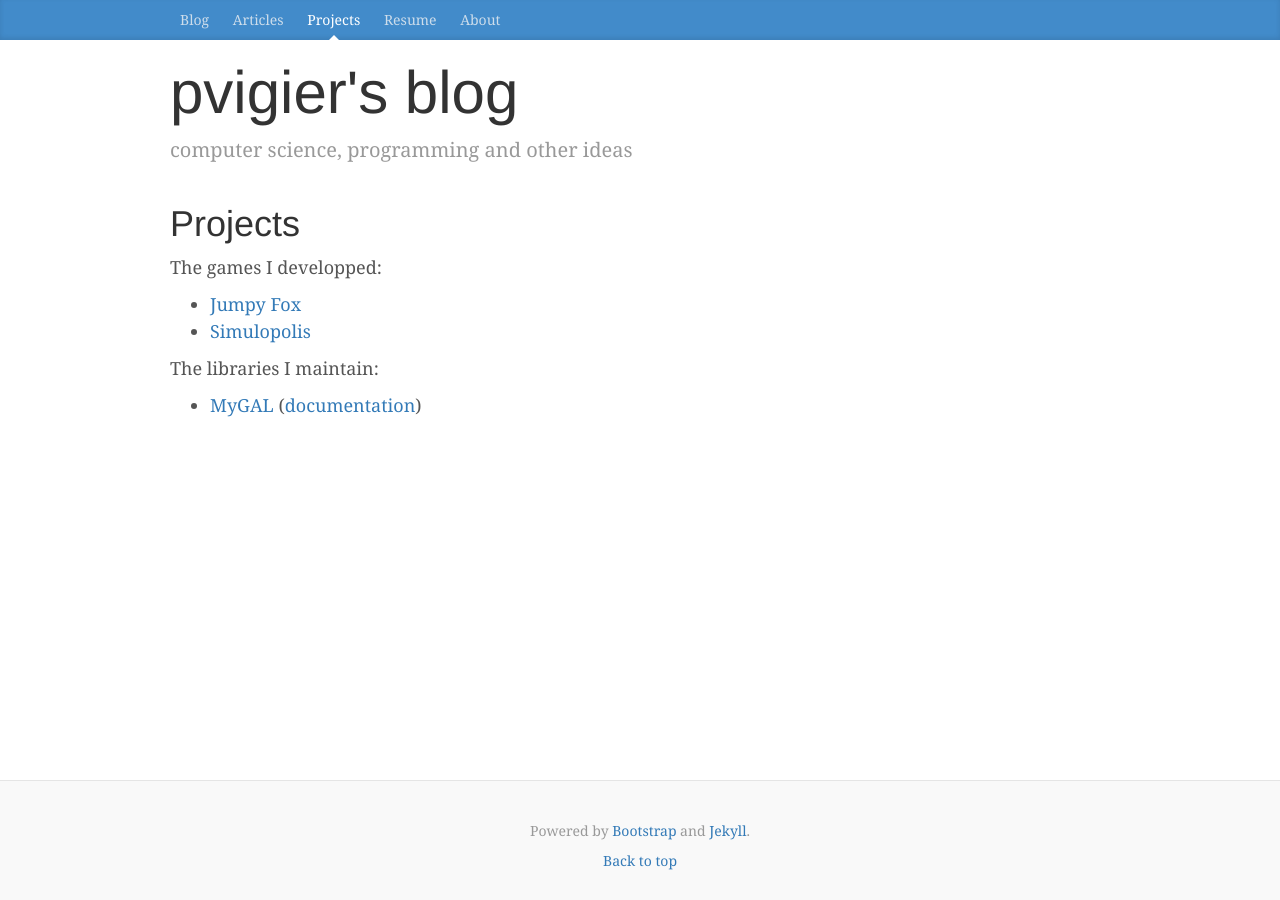
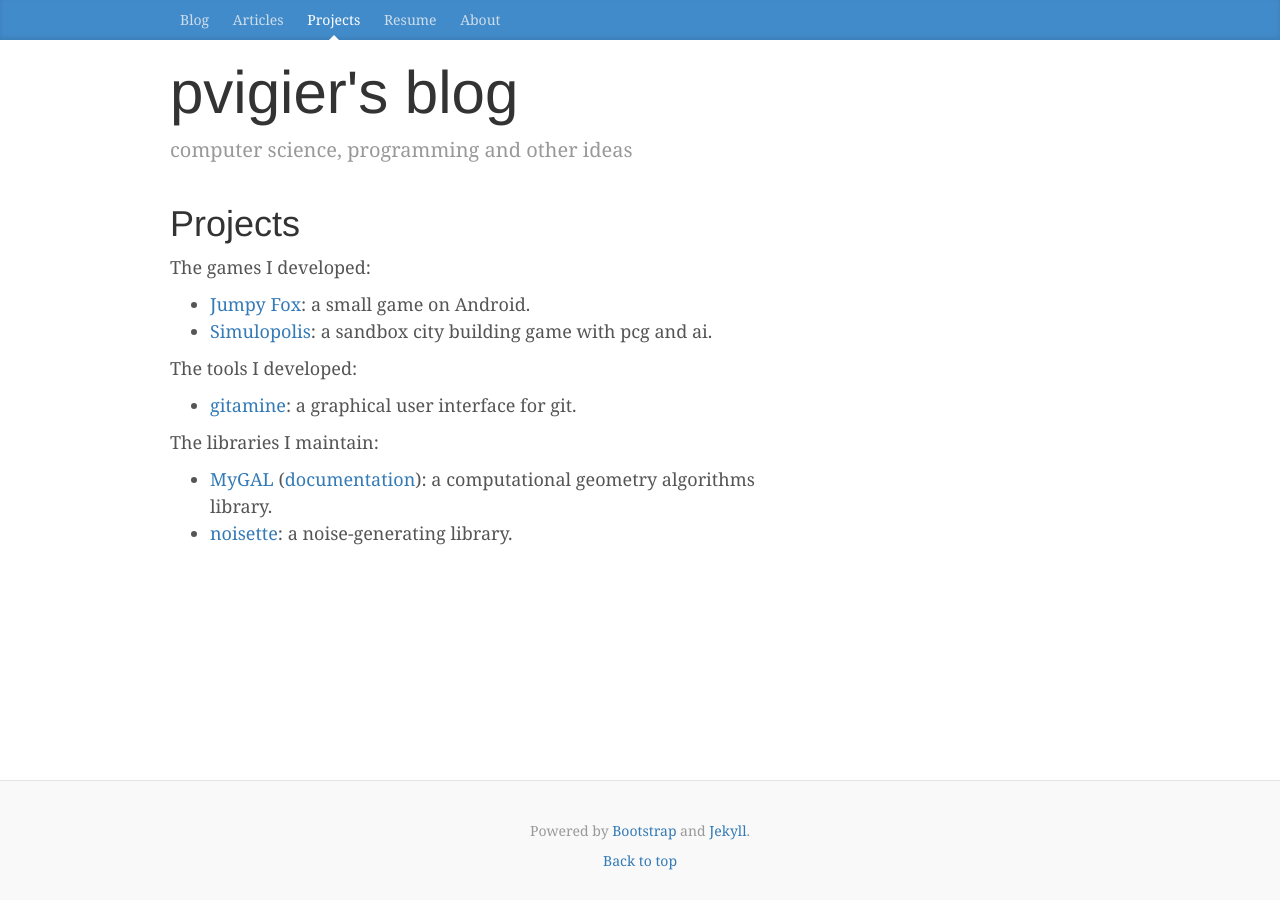
Before and after one commit to pvigier/pvigier.github.io-jekyll, a Jekyll site: the page built from projects/index.md, in a window 1280 px wide. Built offline with Jekyll 4.4.1, drawn with Linux system fonts in a browser that asks for light colours.

Commit message:
Update the list of projects

```diff
--- a/projects/index.md
+++ b/projects/index.md
@@ -5,11 +5,16 @@ tab: projects
 ---
 # Projects
 
-The games I developped:
+The games I developed:
 
-* [Jumpy Fox](https://play.google.com/store/apps/details?id=com.PierreVigier.JumpyFox)
-* [Simulopolis](https://pvigier.itch.io/simulopolis)
+* [Jumpy Fox](https://play.google.com/store/apps/details?id=com.PierreVigier.JumpyFox): a small game on Android.
+* [Simulopolis](https://pvigier.itch.io/simulopolis): a sandbox city building game with pcg and ai.
+
+The tools I developed:
+
+* [gitamine](https://github.com/pvigier/gitamine): a graphical user interface for git.
 
 The libraries I maintain:
 
-* [MyGAL](https://github.com/pvigier/MyGAL) ([documentation](/docs/mygal/))
+* [MyGAL](https://github.com/pvigier/MyGAL) ([documentation](/docs/mygal/)): a computational geometry algorithms library.
+* [noisette](https://github.com/pvigier/noisette): a noise-generating library.
```
